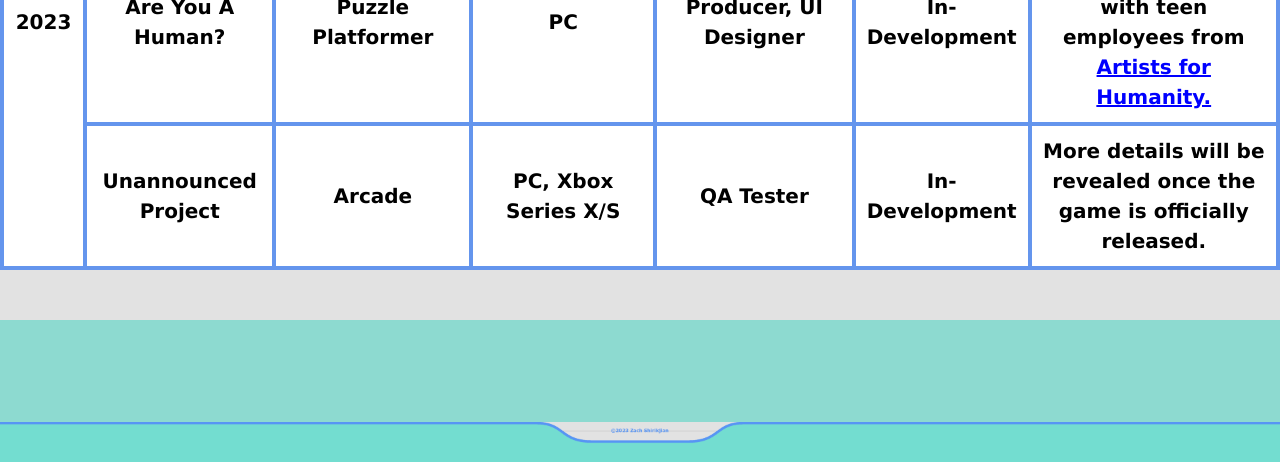
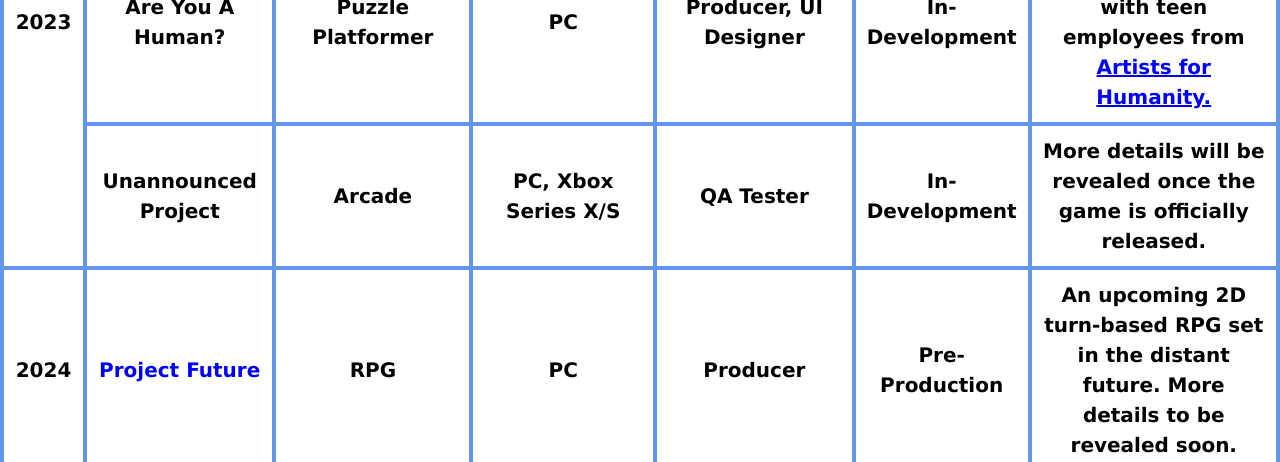
Before and after one commit to ZachShirikjian/FinalPortfolio, a website built with Parcel: page src/about.html in a window 1280 px wide. Shown: the part 4533-4995 px from the top of the page. Built offline with nearby package versions, Linux system fonts and the light colour scheme.

Commit message:
Added Project Tri to Gameography

```diff
--- a/src/about.html
+++ b/src/about.html
@@ -281,7 +281,7 @@
         <td class = "tablerow">Producer, UI Designer</td>
         <td class = "tablerow">In-Development</td>
         <td class ="tablerow">Project developed in collaboration with teen employees from <a href="https://afhboston.org"
-          style="text-decoration:underline;color:blue">Artists for Humanity.</a></em> </td>
+          style="text-decoration:underline;color:blue">Artists for Humanity.</a> </td>
     </tr>
 
     <tr>
@@ -291,6 +291,16 @@
       <td class = "tablerow">QA Tester</td>
       <td class = "tablerow">In-Development</td>
       <td class ="tablerow">More details will be revealed once the game is officially released.
+  </tr>
+  <tr>
+    <td class = "tablerow">2024</td>
+    <td class ="tablerow"><a href="https://zachshirikjian.itch.io/combocrush"
+      style="color:blue">Project Future</a></td>
+    <td class = "tablerow">RPG</td>
+    <td class = "tablerow">PC</td>
+    <td class = "tablerow">Producer</td>
+    <td class = "tablerow">Pre-Production</td>
+    <td class ="tablerow">An upcoming 2D turn-based RPG set in the distant future. More details to be revealed soon.</td>
   </tr>
   </table>
   </div>
```
